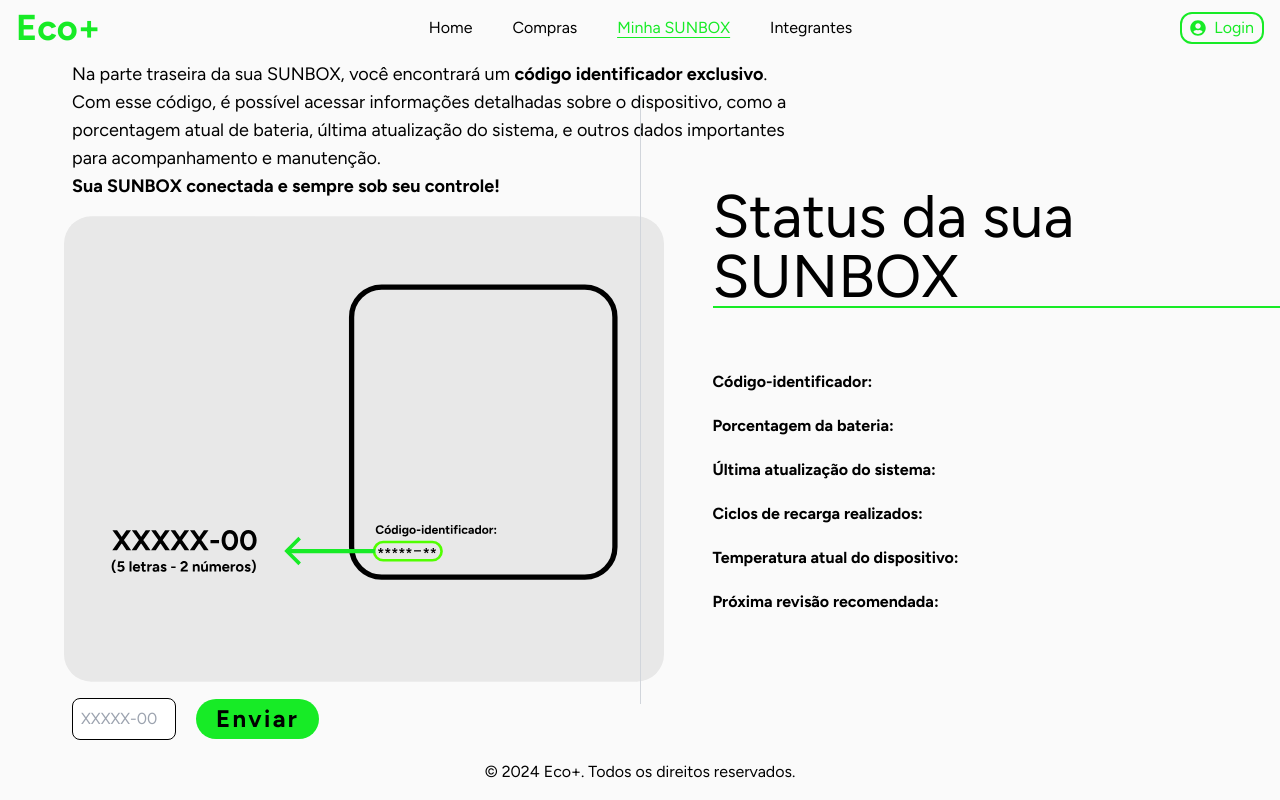
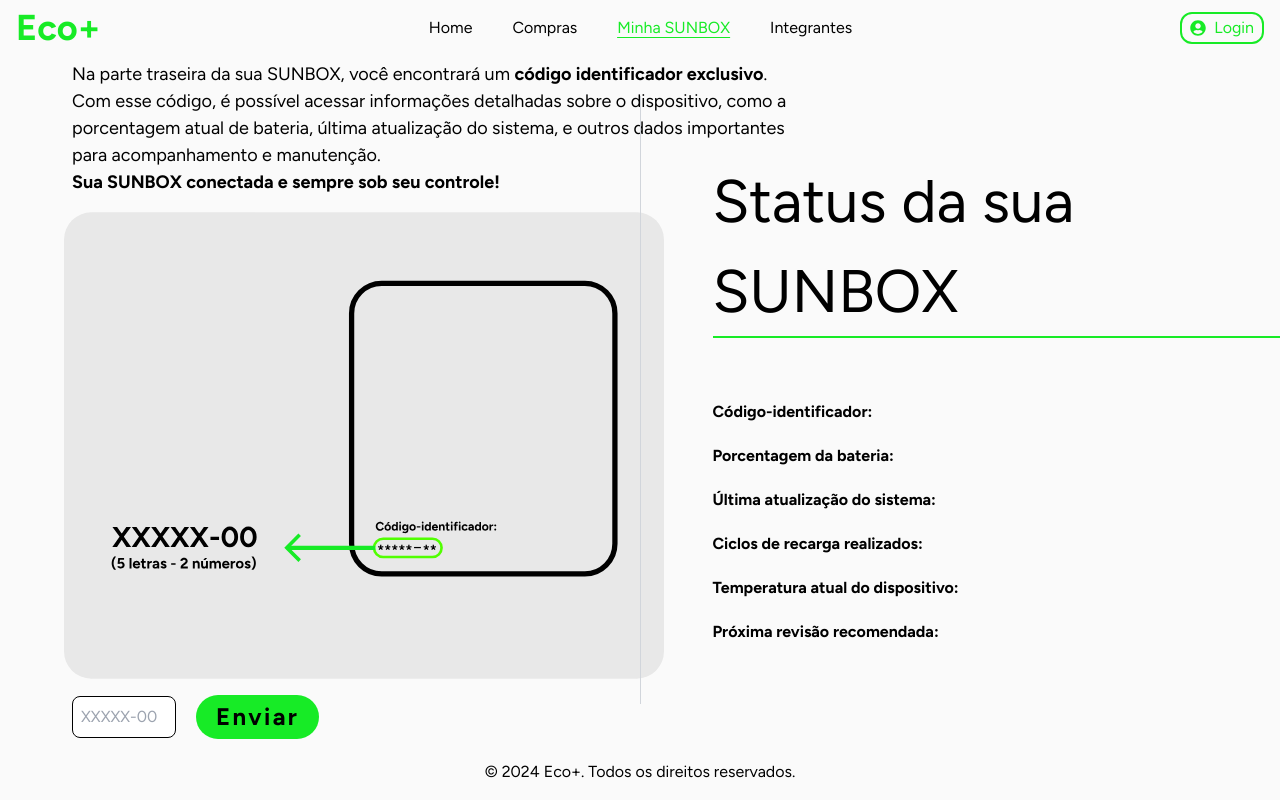
Before and after one commit to tcguus/GS-ECO, a Next.js app in the folder gs/: page /sunbox in a window 1280 px wide. Built offline with nearby package versions, Linux system fonts and the light colour scheme.

Commit message:
Convertendo o tailwind da página Minha Sunbox para Css.

```diff
--- /dev/null
+++ b/gs/src/app/styles/Sunbox.module.css
@@ -0,0 +1,126 @@
+.container {
+  display: flex;
+  flex-direction: column;
+  min-height: 100vh;
+  position: relative;
+}
+.loading {
+  position: absolute;
+  top: 0;
+  right: 0;
+  bottom: 0;
+  left: 0;
+  display: flex;
+  align-items: center;
+  justify-content: center;
+  background-color: rgba(0, 0, 0, 0.5);
+  z-index: 50;
+}
+.circle {
+  width: 4rem;
+  height: 4rem;
+  border-width: 4px;
+  border-color: #17eb26;
+  border-top-color: transparent;
+  border-style: solid;
+  border-radius: 50%;
+  animation: spin 1s linear infinite;
+}
+@keyframes spin {
+  0% {
+    transform: rotate(0deg);
+  }
+  100% {
+    transform: rotate(360deg);
+  }
+}
+.cont {
+  display: flex;
+  flex-grow: 1;
+  width: 100%;
+  height: auto;
+  align-items: center;
+}
+.divId {
+  width: calc(50% - 0.5px);
+  height: calc(100vh - 112px);
+  display: flex;
+  flex-direction: column;
+  justify-content: center;
+  align-items: flex-start;
+  left: 0;
+  gap: 1rem;
+}
+.text {
+  width: 45rem;
+  margin-left: 4.5rem;
+  font-size: 1.125rem;
+}
+.formulario {
+  display: flex;
+  align-items: center;
+  margin-left: 4.5rem;
+  gap: 1.25rem;
+}
+.input {
+  padding: 0.5rem;
+  width: 6.5rem;
+  border: 1px solid black;
+  border-radius: 0.5rem;
+}
+.input:focus {
+  outline: none;
+  box-shadow: 0 0 0 2px #17eb26;
+}
+.button {
+  background-color: #17eb26;
+  padding-left: 1.25rem;
+  padding-right: 1.25rem;
+  padding-top: 0.25rem;
+  padding-bottom: 0.25rem;
+  font-size: 1.5rem;
+  font-weight: bold;
+  border-radius: 1.5rem;
+  letter-spacing: 0.1em;
+  transition: transform 0.3s;
+}
+.button:hover {
+  transform: scale(1.1);
+  color: white;
+}
+.divLinha {
+  width: 1px;
+  height: calc(90vh - 112px);
+  background-color: #d1d5db;
+}
+.divStatus {
+  width: calc(50% - 0.5px);
+  height: calc(100vh - 112px);
+  display: flex;
+  flex-direction: column;
+  justify-content: center;
+  gap: 3rem;
+}
+.title {
+  display: flex;
+  margin-left: 4.5rem;
+  margin-right: auto;
+  font-size: 3.75rem;
+  position: relative;
+}
+.title::after {
+  content: "";
+  display: block;
+  width: 100%;
+  height: 2px;
+  background-color: #17eb26;
+  position: absolute;
+  bottom: -2px;
+}
+.status {
+  margin-top: 1rem;
+  margin-left: 4.5rem;
+  display: flex;
+  flex-direction: column;
+  gap: 1.25rem;
+}
--- a/gs/src/app/sunbox/page.tsx
+++ b/gs/src/app/sunbox/page.tsx
@@ -4,6 +4,7 @@ import Footer from "@/components/Footer/Footer";
 import Header from "../../components/Header/Header";
 import Image from "next/image";
 import { useState } from "react";
+import style from "../styles/Sunbox.module.css";
 
 export default function Sunbox() {
   const [inputValue, setInputValue] = useState("");
@@ -72,25 +73,21 @@ export default function Sunbox() {
   };
 
   return (
-    <div className="flex flex-col min-h-screen relative">
+    <div className={style.container}>
       {isLoading && (
-        <div className="absolute inset-0 flex items-center justify-center bg-black bg-opacity-50 z-50">
-          <div className="w-16 h-16 border-4 border-green-500 border-t-transparent border-solid rounded-full animate-spin"></div>
+        <div className={style.loading}>
+          <div className={style.circle}></div>
         </div>
       )}
       <Header />
-      <div
-        className={`flex flex-grow w-full h-auto items-center ${
-          isLoading ? "blur-sm" : ""
-        }`}
-      >
-        <div className="w-[calc(50%-0.5px)] h-[calc(100vh-112px)] items-start flex flex-col justify-center left-0 gap-4">
-          <p className="w-[45rem] ml-[4.5rem] text-lg">
+      <div className={`${style.cont} ${isLoading ? "blur-sm" : ""}`}>
+        <div className={style.divId}>
+          <p className={style.text}>
             Na parte traseira da sua SUNBOX, você encontrará um{" "}
             <span className="font-bold">código identificador exclusivo</span>
             . Com esse código, é possível acessar informações detalhadas sobre o
-            dispositivo, como a porcentagem atual de bateria, última atualização do sistema,
-             e outros dados importantes para acompanhamento e
+            dispositivo, como a porcentagem atual de bateria, última atualização
+            do sistema, e outros dados importantes para acompanhamento e
             manutenção. <br />{" "}
             <span className="font-bold">
               Sua SUNBOX conectada e sempre sob seu controle!
@@ -103,30 +100,27 @@ export default function Sunbox() {
             alt="Id SunBox"
             className="ml-[4rem]"
           />
-          <form
-            onSubmit={handleSubmit}
-            className="flex items-center ml-[4.5rem] gap-5"
-          >
+          <form onSubmit={handleSubmit} className={style.formulario}>
             <input
               type="text"
               placeholder="XXXXX-00"
               value={inputValue}
               onChange={handleInputChange}
-              className="p-2 w-[6.5rem] border rounded-lg border-black focus:outline-none focus:ring-2 focus:ring-green-500"
+              className={style.input}
             />
             <button
               type="submit"
-              className="bg-verde pl-5 pr-5 pt-1 pb-1 text-2xl font-bold rounded-3xl tracking-[0.1em] hover:scale-110 transform transition-transform hover:text-white"
+              className={style.button}
               disabled={isButtonDisabled}
             >
               Enviar
             </button>
           </form>
         </div>
-        <div className="w-[1px] h-[calc(90vh-112px)] bg-gray-300"></div>
-        <div className="w-[calc(50%-0.5px)] h-[calc(100vh-112px)] flex flex-col justify-center gap-12">
-        <h1 className="flex ml-[4.5rem] mr-auto text-6xl relative after:content-[''] after:block after:w-full after:h-[2px] after:bg-[#17EB26] after:absolute after:bottom-[-2px]">Status da sua SUNBOX</h1>
-          <div className="mt-4 ml-[4.5rem] flex flex-col gap-5">
+        <div className={style.divLinha}></div>
+        <div className={style.divStatus}>
+          <h1 className={style.title}>Status da sua SUNBOX</h1>
+          <div className={style.status}>
             <p>
               <strong>Código-identificador:</strong> {deviceData?.identifier}
             </p>
```
